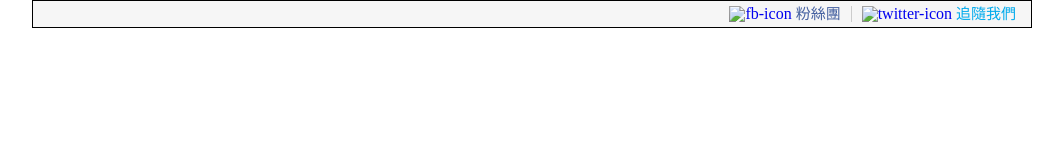
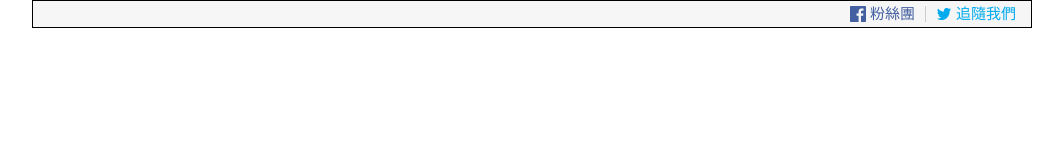
Before and after one commit to lifaa12/html-css, a plain HTML site: page index.html in a window 1280 px wide. Shown: the whole page, without its empty margins (108-1171 px from the left). Drawn offline with Linux system fonts and the light colour scheme; the site is published under a folder, as on GitHub Pages, so addresses that start at the root find nothing.

Commit message:
Update index.html

```diff
--- a/index.html
+++ b/index.html
@@ -14,13 +14,13 @@
         <ul class="topbar">
             <li class="facebook">
                 <a href="#">
-                <img src="/img/facebookIcon.png" alt="fb-icon">
+                <img src="img/facebookIcon.png" alt="fb-icon">
                 <span>粉絲團</span>
                 </a>
                 </li>
             <li class="twitter">
                 <a href="#">
-                <img src="/img/twitterIcon.png" alt="twitter-icon">
+                <img src="img/twitterIcon.png" alt="twitter-icon">
                 <span>追隨我們</span>
                 </a>
             </li>
```
